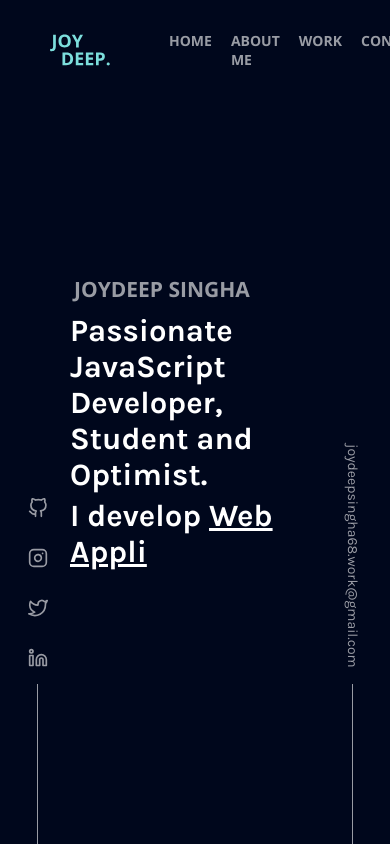
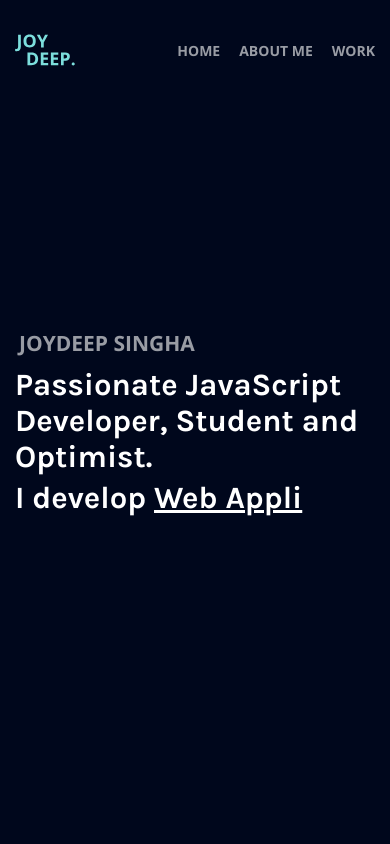
Before and after one commit to Jds-23/curly-robot, a Next.js app: page / in a window 390 px wide. Shown: the top 844 px of the page. Built offline with nearby package versions, Linux system fonts and the light colour scheme.

Commit message:
fix: mobile breaking site fix

```diff
--- /dev/null
+++ b/components/Home.js
@@ -0,0 +1,80 @@
+import dynamic from 'next/dynamic';
+import styled from 'styled-components';
+import { useRef } from 'react';
+import { useMediaQuery } from 'react-responsive';
+const Header = dynamic(
+    () => import('@components/header'),
+    { ssr: false }
+)
+const LeftNav = dynamic(
+    () => import('@components/LeftNav'),
+    { ssr: false }
+)
+const RightNav = dynamic(
+    () => import('@components/RightNav'),
+    { ssr: false }
+)
+const Hero = dynamic(
+    () => import('@components/Hero'),
+    { ssr: false }
+)
+const AboutMe = dynamic(
+    () => import('@components/AboutMe'),
+    { ssr: false }
+)
+const Work = dynamic(
+    () => import('@components/Work'),
+    { ssr: false }
+)
+const Footer = dynamic(
+    () => import('@components/Footer'),
+    { ssr: false }
+)
+const Home = () => {
+    const heroRef = useRef(null)
+    const aboutMeRef = useRef(null)
+    const workRef = useRef(null)
+    const isTablet = useMediaQuery({ query: '(max-width: 768px)' })
+    const isMobile = useMediaQuery({ query: '(max-width: 425px)' })
+    const heroScrollIntoView = () => {
+        heroRef.current.scrollIntoView({
+            behavior: "smooth",
+        });
+    }
+    const aboutMeScrollIntoView = () => {
+        aboutMeRef.current.scrollIntoView({
+            behavior: "smooth",
+        });
+    }
+    const workScrollIntoView = () => {
+        workRef.current.scrollIntoView({
+            behavior: "smooth",
+        });
+    }
+    return (
+        <div>
+            <Header heroScrollIntoView={heroScrollIntoView} aboutMeScrollIntoView={aboutMeScrollIntoView} workScrollIntoView={workScrollIntoView} />
+            {!isMobile && <LeftNav isTablet={isTablet} />}
+            <Container isMobile={isMobile} isTablet={isTablet}>
+                <span ref={heroRef} />
+                <Hero isTablet={isTablet} />
+                <span ref={aboutMeRef} />
+                <AboutMe isTablet={isTablet} />
+                <span ref={workRef} />
+                <Work />
+                <Footer />
+            </Container>
+            {!isMobile && <RightNav isTablet={isTablet} />}
+        </div>
+    )
+}
+export default Home;
+
+const Container = styled.div`
+min-height:100vh;
+background-color:#00071C;
+width:100%;
+padding:0 140px;
+${props => props.isTablet && `padding:0 70px;`}
+${props => props.isMobile && `padding:0 15px;`}
+`
--- a/components/header.js
+++ b/components/header.js
@@ -1,16 +1,16 @@
-import styled from "styled-components"
-
+import styled from "styled-components";
+import { useMediaQuery } from 'react-responsive';
 const Header = ({ heroScrollIntoView,
     aboutMeScrollIntoView,
     workScrollIntoView }) => {
+    const isMobile = useMediaQuery({ query: '(max-width: 425px)' })
     return (
-        <Container>
+        <Container isMobile={isMobile}>
             <Brand src="./joydeep.svg" />
             <Nav>
                 <NavItem onClick={heroScrollIntoView}>Home</NavItem>
                 <NavItem onClick={aboutMeScrollIntoView}>About Me</NavItem>
                 <NavItem onClick={workScrollIntoView}>Work</NavItem>
-                <NavItem>Contact</NavItem>
             </Nav>
         </Container>
     )
@@ -29,6 +29,7 @@ const Container = styled.div`
     position:fixed;
     top:0;
     z-index:30;
+    ${props => props.isMobile && 'padding:0 15px;'}
 `
 const Brand = styled.img`
 object-fit:contain;
--- a/pages/index.js
+++ b/pages/index.js
@@ -1,60 +1,18 @@
 import Head from 'next/head';
-import Header from '@components/header'
-import styled from 'styled-components';
-import LeftNav from '@components//LeftNav';
-import RightNav from '@components//RightNav';
-import Hero from '@components//Hero';
-import AboutMe from '@components//AboutMe';
-import Work from '@components/Work';
-import Footer from '@components/Footer';
-import { useRef } from 'react';
-import { useMediaQuery } from 'react-responsive';
-const Home = () => {
-  const heroRef = useRef(null)
-  const aboutMeRef = useRef(null)
-  const workRef = useRef(null)
-  const isTablet = useMediaQuery({ query: '(max-width: 768px)' })
-  const heroScrollIntoView = () => {
-    heroRef.current.scrollIntoView({
-      behavior: "smooth",
-    });
-  }
-  const aboutMeScrollIntoView = () => {
-    aboutMeRef.current.scrollIntoView({
-      behavior: "smooth",
-    });
-  }
-  const workScrollIntoView = () => {
-    workRef.current.scrollIntoView({
-      behavior: "smooth",
-    });
-  }
+import dynamic from 'next/dynamic';
+const Home = dynamic(
+  () => import('@components/Home'),
+  { ssr: false }
+)
+const Index = () => {
   return (
     <div>
       <Head>
         <title>Joydeep</title>
       </Head>
-      <Header heroScrollIntoView={heroScrollIntoView} aboutMeScrollIntoView={aboutMeScrollIntoView} workScrollIntoView={workScrollIntoView} />
-      <LeftNav isTablet={isTablet} />
-      <Container isTablet={isTablet}>
-        <span ref={heroRef} />
-        <Hero isTablet={isTablet} />
-        <span ref={aboutMeRef} />
-        <AboutMe isTablet={isTablet} />
-        <span ref={workRef} />
-        <Work />
-        <Footer />
-      </Container>
-      <RightNav isTablet={isTablet} />
+      <Home />
     </div>
   )
 }
-export default Home;
 
-const Container = styled.div`
-min-height:100vh;
-background-color:#00071C;
-width:100%;
-padding:0 140px;
-${props => props.isTablet && `padding:0 70px;`}
-`
+export default Index
```
